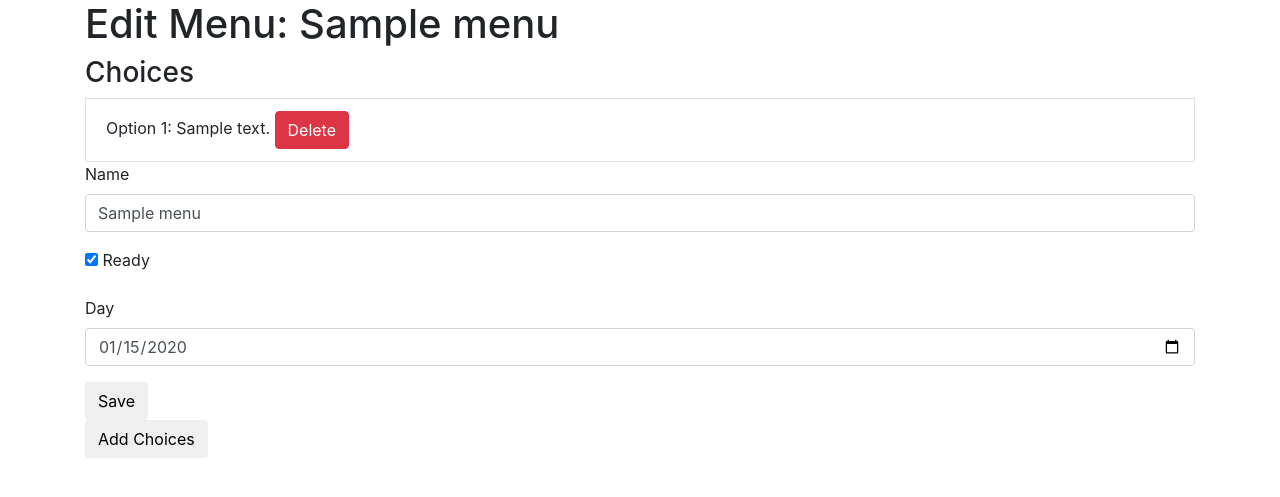
After one commit to nwvaras/Backend-Test-Varas, a Django app: page /menu/00000000-0000-0000-0000-000000000001/change/ in a window 1280 px wide. The commit adds this page. Shown: the top 497 px of the page. Run offline with Django 3.2, Linux system fonts and the light colour scheme; a user stored in the database is signed in; tables that the repository leaves empty hold one stand-in row (values such as "Sample post"); some libraries are stand-ins or nearby versions.

Commit message:
Added menu edit view, views and urls refactor

```diff
--- a/backend_test/settings.py
+++ b/backend_test/settings.py
@@ -152,8 +152,8 @@ REST_FRAMEWORK = {
 
 if getenv("BROWSABLE_API_RENDERER", default=False, coalesce=bool):
     REST_FRAMEWORK["DEFAULT_RENDERER_CLASSES"] = REST_FRAMEWORK[
-                                                     "DEFAULT_RENDERER_CLASSES"
-                                                 ] + ["rest_framework.renderers.BrowsableAPIRenderer"]
+        "DEFAULT_RENDERER_CLASSES"
+    ] + ["rest_framework.renderers.BrowsableAPIRenderer"]
 
 # APP SPECIFIC SETTINGS
 
@@ -161,7 +161,7 @@ if getenv("BROWSABLE_API_RENDERER", default=False, coalesce=bool):
 #    sentry_sdk.init(dsn=getenv("SENTRY_DSN"), integrations=[DjangoIntegration()])
 #
 
-LOGIN_REDIRECT_URL = "/menu/"
+LOGIN_REDIRECT_URL = "/menu/add/"
 LOGGING = {
     "version": 1,
     "disable_existing_loggers": True,
--- a/backend_test/urls.py
+++ b/backend_test/urls.py
@@ -14,12 +14,16 @@ Including another URLconf
     2. Add a URL to urlpatterns:  path('blog/', include('blog.urls'))
 """
 from django.conf.urls import url
-from django.urls import path, include
+from django.contrib.auth.views import LoginView
+from django.urls import include, path
+
+from lunch_menu.urls import urlpatterns as lunch_url
 
 from .utils.healthz import healthz
-from lunch_menu.urls import urlpatterns as lunch_url
+
 urlpatterns = [
     path("healthz", healthz, name="healthz"),
-    url(r'^api-auth/', include('rest_framework.urls', namespace='rest_framework')),
-    url("menu/", include((lunch_url, "gtr"), namespace='menu'), name="menu"),
+    url("", include((lunch_url, "menu"), namespace="menu"), name="menu"),
+    url(r"^api-auth/", include("rest_framework.urls", namespace="rest_framework")),
+    url(r"^login/$", LoginView.as_view(template_name="login.html"), name="login"),
 ]
--- a/lunch_menu/admin.py
+++ b/lunch_menu/admin.py
@@ -1,6 +1,3 @@
 from django.contrib import admin
 
 # Register your models here.
-from lunch_menu.models import EmployeeMenuChoice
-
-admin.site.register(EmployeeMenuChoice)
--- a/lunch_menu/templates/choices.html
+++ b/lunch_menu/templates/choices.html
@@ -3,9 +3,9 @@
 {% block title %}¡Bienvenid@!{% endblock %}
 {% block content %}
 <h1>Create new Meal Choice</h1>
-<form action="{% url 'menu:choices' %}" id="choice-creation"  method="POST">
+<form action="{% url 'menu:menu-add-choices' pk=menu_pk %}" id="choice-creation"  method="POST">
     {% csrf_token %}
-    {% render_form choice_serializer %}
+    {% render_form serializer %}
     <input id="send" type="submit" value="Save">
 </form>
 
--- a/lunch_menu/templates/menu.html
+++ b/lunch_menu/templates/menu.html
@@ -2,10 +2,12 @@
 {% load rest_framework %}
 {% block title %}¡Bienvenid@!{% endblock %}
 {% block content %}
+<div class="container">
 <h1>Create new Menu</h1>
-<form action="{% url 'menu:menu_creation'%}" id="menu-creation"  method="POST">
+<form action="{% url 'menu:menu-list'%}" id="menu-creation"  method="POST">
     {% csrf_token %}
     {% render_form menu_serializer %}
-    <input type="submit" id="create_menu" value="Save">
+    <input type="submit" id="create_menu" class="btn" value="Save">
 </form>
+</div>
 {% endblock %}
--- /dev/null
+++ b/lunch_menu/templates/menu_edit.html
@@ -0,0 +1,30 @@
+{% extends "base.html" %}
+{% load rest_framework %}
+{% block title %}¡Bienvenid@!{% endblock %}
+{% block content %}
+<div class="container">
+    <h1>Edit Menu: {{ menu.name }}</h1>
+    <h3>Choices</h3>
+    <ul class="list-group">
+        {% for choice in menu.choices.all %}
+
+            <form action="{% url 'menu:choice-delete' pk=choice.pk %}" id="delete-choice" method="POST">
+                {% csrf_token %}
+                <li class="list-group-item">Option {{ forloop.counter }}: {{ choice.description }}
+                <input type="hidden" name="menu_pk" value="{{ menu.pk }}">
+                <button  id="delete-choice-button" class="btn btn-danger" type="submit">Delete</button>
+            </form>
+        </li>
+        {% endfor %}
+    </ul>
+    <form action="{% url 'menu:menu-change' pk=menu.pk %}" id="menu-edit" method="POST">
+        {% csrf_token %}
+        {% render_form serializer %}
+        <input type="submit" id="edit_menu" class="btn" value="Save">
+    </form>
+    <form action="{% url 'menu:menu-add-choices' pk=menu.pk %}" id="go-to-choice" method="GET">
+        <input type="submit" id="go_to_add_choice" class="btn" value="Add Choices">
+    </form>
+
+</div>
+{% endblock %}
--- a/lunch_menu/urls.py
+++ b/lunch_menu/urls.py
@@ -1,18 +1,15 @@
 from django.conf.urls import url
-from django.urls import path, include
-
+from django.contrib.auth.views import LoginView
+from django.urls import include, path
 from rest_framework.routers import DefaultRouter
 
-from lunch_menu.views import MenuCreationView,ChoiceView, EmployeeViewSet, MenuViewSet
-from django.contrib.auth.views import LoginView
+from lunch_menu.views import MenuViewSet, delete_choice
+
 # Private End-points
 router = DefaultRouter()
-router.register(r'employee', EmployeeViewSet, 'choice')
-router.register(r'view', MenuViewSet, 'view')
+# router.register(r'employee', EmployeeViewSet, 'choice')
+router.register(r"menu", MenuViewSet, "menu")
 
-# urlpatterns = [url(r'^account/$',account_list,name='menu-choice')]
-urlpatterns = [url(r'^$', MenuCreationView.as_view(), name='menu_creation'),url(r'choices/$', ChoiceView.as_view(), name='choices'),
-
-               url(r'^login/$', LoginView.as_view(template_name='login.html'), name='login'),]
-
-urlpatterns += router.urls
+urlpatterns = [
+    path(r"choice/<int:pk>/delete/", delete_choice, name="choice-delete"),
+] + router.urls
--- a/lunch_menu/utils.py
+++ b/lunch_menu/utils.py
@@ -1,7 +1,8 @@
 from django.conf import settings
+
 from slack_sdk import WebClient
 
 
 class SlackClient:
-    def __init__(self,token):
+    def __init__(self, token):
         self.client = WebClient(token=token)
--- a/lunch_menu/views.py
+++ b/lunch_menu/views.py
@@ -1,128 +1,208 @@
-from django.shortcuts import render
-from django.shortcuts import get_object_or_404
+from django.shortcuts import get_object_or_404, redirect, render
+
 # Create your views here.
 from rest_framework import permissions
-
 from rest_framework.decorators import action
 from rest_framework.generics import CreateAPIView, get_object_or_404
-from rest_framework.renderers import TemplateHTMLRenderer, JSONRenderer
+from rest_framework.renderers import JSONRenderer, TemplateHTMLRenderer
 from rest_framework.response import Response
+from rest_framework.views import APIView
 from rest_framework.viewsets import ViewSet
 
-from lunch_menu.serializers import MenuSerializer, ChoiceSerializer, EmployeeMenuChoiceSerializer
 from .apps import SlackClient
-from .models import Menu, Choice, Employee, EmployeeMenuChoice
+from .models import Choice, EmployeeChoice, Menu
+from .serializers import (
+    ChoiceSerializer,
+    CreateChoiceSerializer,
+    EmployeeChoiceSerializer,
+    MenuSerializer,
+)
+from rest_framework.decorators import api_view
 
 
-class MenuViewSet(ViewSet):
+class MenuViewSet(ViewSet, CreateAPIView):
+    ##TODO: Edit menu, add buttons to add choices in edit view, slack celery, refactor fixtures in test, fix what happens when there is no pk in obtain
     """
-    Employee View Set. Contains method to obtain the menu choices for the employee
+    Menu View Set. Contains method to obtain the menu choices for the employee
     :return If it is on time, returns a HTML template or a JSON, depending on the request. Else a 404
     """
+
     renderer_classes = [JSONRenderer, TemplateHTMLRenderer]
-    permission_classes = [permissions.IsAuthenticated]
-    template_name = 'employee_choices.html'
 
-    def retrieve(self, request, pk=None):
-        employees_choices = EmployeeMenuChoice.objects.filter(choice__menu=pk)
-        return Response({'employees_choices': employees_choices, "menu_pk": pk})
+    def get_serializer_class(self):
+        if self.action == "get_add_choices_form":
+            return ChoiceSerializer
+        elif self.action == "add_choices":
+            return CreateChoiceSerializer
+        elif self.action == "retrieve" or self.action == "choices":
+            return EmployeeChoiceSerializer
+        else:
+            return MenuSerializer
 
+    def get_permissions(self):
+        """
+        Instantiates and returns the list of permissions that this view requires.
+        Only retrieve is free for everyone. Every other action requires authentication
+        """
+        if self.action == "retrieve":
+            permission_classes = []
+        else:
+            permission_classes = [permissions.IsAuthenticated]
+        return [permission() for permission in permission_classes]
 
-# class EmployeeViewSet(ViewSet):
-#     """
-#     Employee View Set. Contains method to obtain the menu choices for the employee
-#     :return If it is on time, returns a HTML template or a JSON, depending on the request. Else a 404
-#     """
-#     renderer_classes = [JSONRenderer, TemplateHTMLRenderer]
-#     template_name = 'menu_choice.html'
-#
-#     @action(detail=True, methods=['get'])
-#     def menu_list(self, request, pk=None):
-#         employee_choice = get_object_or_404(EmployeeMenuChoice, pk=pk)
-#         if employee_choice.can_choose_meal():
-#             serializer = EmployeeMenuChoiceSerializer(employee_choice)
-#             if request.accepted_renderer.format == 'html':
-#                 return Response({'serializer': serializer,
-#                                  'employee_choice': employee_choice})
-#             else:
-#                 return Response(serializer.data)
-#         else:
-#             return Response(status=404)
-#
-#     @action(detail=True, methods=['post'])
-#     def select(self, request, pk=None):
-#         employee_choice = get_object_or_404(EmployeeMenuChoice, pk=pk)
-#         serializer = EmployeeMenuChoiceSerializer(employee_choice, data={'choice': request.data['choice']})
-#         if serializer.is_valid():
-#             serializer.save()
-#             if request.accepted_renderer.format == 'html':
-#                 return Response({'serializer': serializer,
-#                                  'employee_choice': employee_choice})
-#             else:
-#                 return Response(serializer.data)
-#         else:
-#             return Response(status=404)
+    def create(self, request):
+        """
+        POST /menu/
+        Create a new menu from the request.
+        """
+        super().create(request)
+        return Response(
+            {
+                "menu_serializer": self.get_serializer_class(),
+                "choice_serializer": ChoiceSerializer(),
+            },
+            template_name="menu.html",
+        )
 
+    @action(detail=False, methods=["get"], name="Create menu for the day")
+    def add(self, request):
+        """
+        GET /menu/add/
+        Obtain menu creator template.
+        """
+        return Response(
+            {
+                "menu_serializer": self.get_serializer_class(),
+                "choice_serializer": ChoiceSerializer(),
+            },
+            template_name="menu.html",
+        )
 
-class MenuCreationView(CreateAPIView):
-    renderer_classes = [TemplateHTMLRenderer]
-    serializer_class = MenuSerializer
-    permission_classes = [permissions.IsAuthenticated]
-    template_name = 'menu.html'
-
-    def get(self, request):
-        return Response({'menu_serializer': self.get_serializer_class(), "choice_serializer": ChoiceSerializer()})
-
-    def post(self, request, *args, **kwargs):
-        self.create(request, *args, **kwargs)
-        return Response({"menu_serializer": self.get_serializer_class(), "choice_serializer": ChoiceSerializer()})
-
-
-class ChoiceView(CreateAPIView):
-    renderer_classes = [TemplateHTMLRenderer, JSONRenderer]
-    serializer_class = ChoiceSerializer
-    permission_classes = [permissions.IsAuthenticated]
-    template_name = 'choices.html'
-
-    def get(self, request):
-        return Response({"choice_serializer": ChoiceSerializer()})
-
-    def post(self, request, *args, **kwargs):
-        self.create(request, *args, **kwargs)
-        return Response({"choice_serializer": ChoiceSerializer()})
-
-
-class EmployeeViewSet(ViewSet):
-    """
-    Employee View Set. Contains method to obtain the menu choices for the employee
-    :return If it is on time, returns a HTML template or a JSON, depending on the request. Else a 404
-    """
-    renderer_classes = [JSONRenderer, TemplateHTMLRenderer]
-    template_name = 'menu_choice.html'
-
-    @action(detail=True, methods=['get'])
-    def menu_list(self, request, pk=None):
-        employee_choice = get_object_or_404(EmployeeMenuChoice, pk=pk)
-        if employee_choice.can_choose_meal():
-            serializer = EmployeeMenuChoiceSerializer(employee_choice)
-            if request.accepted_renderer.format == 'html':
-                return Response({'serializer': serializer,
-                                 'employee_choice': employee_choice})
+    @action(detail=True, methods=["post"], name="Create employee menu choice")
+    def employee_choice(self, request, pk=None):
+        """
+        POST /menu/:pk/employee_choice/
+        Obtain employee choice creator template.
+        """
+        menu = Menu.objects.get(pk=pk)
+        employee_choice_serializer = EmployeeChoiceSerializer(
+            data=request.data, context={"menu": menu}
+        )
+        if employee_choice_serializer.is_valid():
+            employee_choice_serializer.save()
+            if request.accepted_renderer.format == "html":
+                return Response(
+                    {"serializer": employee_choice_serializer, "menu": menu},
+                    template_name="menu_choice.html",
+                )
             else:
-                return Response(serializer.data)
+                return Response(employee_choice_serializer.data)
         else:
             return Response(status=404)
 
-    @action(detail=True, methods=['post'])
-    def select(self, request, pk=None):
-        employee_choice = get_object_or_404(EmployeeMenuChoice, pk=pk)
-        serializer = EmployeeMenuChoiceSerializer(employee_choice, data={'choice': request.data['choice']})
+    def retrieve(self, request, pk=None):
+        """
+        GET /menu/:pk/ method
+        Obtain menu form to choice lunch meal.
+        """
+        menu = Menu.objects.prefetch_related("choices").get(pk=pk)
+        employee_choice_serializer = self.get_serializer_class()(context={"menu": menu})
+        if menu.can_choose_meal():
+            if request.accepted_renderer.format == "html":
+                return Response(
+                    {"menu": menu, "serializer": employee_choice_serializer},
+                    template_name="menu_choice.html",
+                )
+            else:
+                return Response(employee_choice_serializer.data)
+        else:
+            return Response(status=404)
+
+    @action(detail=True, methods=["get"], name="Get all employee choices for the menu")
+    def choices(self, request, pk=None):
+        """
+        GET /menu/:pk/choices/
+        Obtain all employee choices for the menu.
+        """
+        choices = Choice.objects.filter(menu_id=pk)
+        employees_choices = EmployeeChoice.objects.filter(choice__in=choices)
+        return Response(
+            {
+                "serializer": self.get_serializer_class(),
+                "employees_choices": employees_choices,
+            },
+            template_name="employee_choices.html",
+        )
+
+    @action(detail=True, methods=["post"], name="Create choices for the menu")
+    def add_choices(self, request, pk=None):
+        """
+        POST /menu/:pk/add_choices/
+        Create choice for menu.
+        """
+
+        serializer = self.get_serializer_class()(
+            data={"description": request.data["description"], "menu": pk}
+        )
         if serializer.is_valid():
             serializer.save()
-            if request.accepted_renderer.format == 'html':
-                return Response({'serializer': serializer,
-                                 'employee_choice': employee_choice})
-            else:
-                return Response(serializer.data)
+            return redirect("menu:menu-change", pk=pk)
         else:
-            return Response(status=404)
+            return redirect("menu:menu-add-choices", pk=pk)
+
+    @add_choices.mapping.get
+    def get_add_choices_form(self, request, pk=None):
+        """
+        GET /menu/:pk/add_choices/
+        Obtain view to add choices to the menu.
+        """
+        return Response(
+            {"serializer": self.get_serializer_class(), "menu_pk": pk},
+            template_name="choices.html",
+        )
+
+    @action(detail=True, methods=["post"], name="Change menu information")
+    def change(self, request, pk=None):
+        """
+        POST /menu/:pk/add_choices/
+        Update menu information.
+        """
+
+        serializer = self.get_serializer_class()(
+            data={"description": request.data["description"], "menu": pk}
+        )
+        if serializer.is_valid():
+            serializer.save()
+            return redirect("menu:menu-change", pk=pk)
+        else:
+            return redirect("menu:menu-add-choices", pk=pk)
+
+    @change.mapping.get
+    def get_change_form(self, request, pk=None):
+        """
+        GET /menu/:pk/add_choices/
+        Obtain view to edit menu.
+        """
+        menu = Menu.objects.get(pk=pk)
+        return Response(
+            {"serializer": self.get_serializer_class()(menu), "menu": menu},
+            template_name="menu_edit.html",
+        )
+
+    @action(detail=True, methods=["post"], name="Change menu information")
+    def get_change_form(self, request, pk=None):
+        """
+        GET /menu/:pk/add_choices/
+        Obtain view to edit menu.
+        """
+        menu = Menu.objects.get(pk=pk)
+        return Response(
+            {"serializer": self.get_serializer_class()(menu), "menu": menu},
+            template_name="menu_edit.html",
+        )
+
+
+@api_view(["POST"])
+def delete_choice(request, pk=None):
+    Choice.objects.filter(pk=pk).delete()
+    return redirect("menu:menu-change", pk=request.data["menu_pk"])
```
Also changed, not shown: lunch_menu/models.py (+21 -26 lines), lunch_menu/serializers.py (+23 -16 lines), lunch_menu/templates/menu_choice.html (+13 -8 lines), lunch_menu/tests.py (+76 -35 lines).
